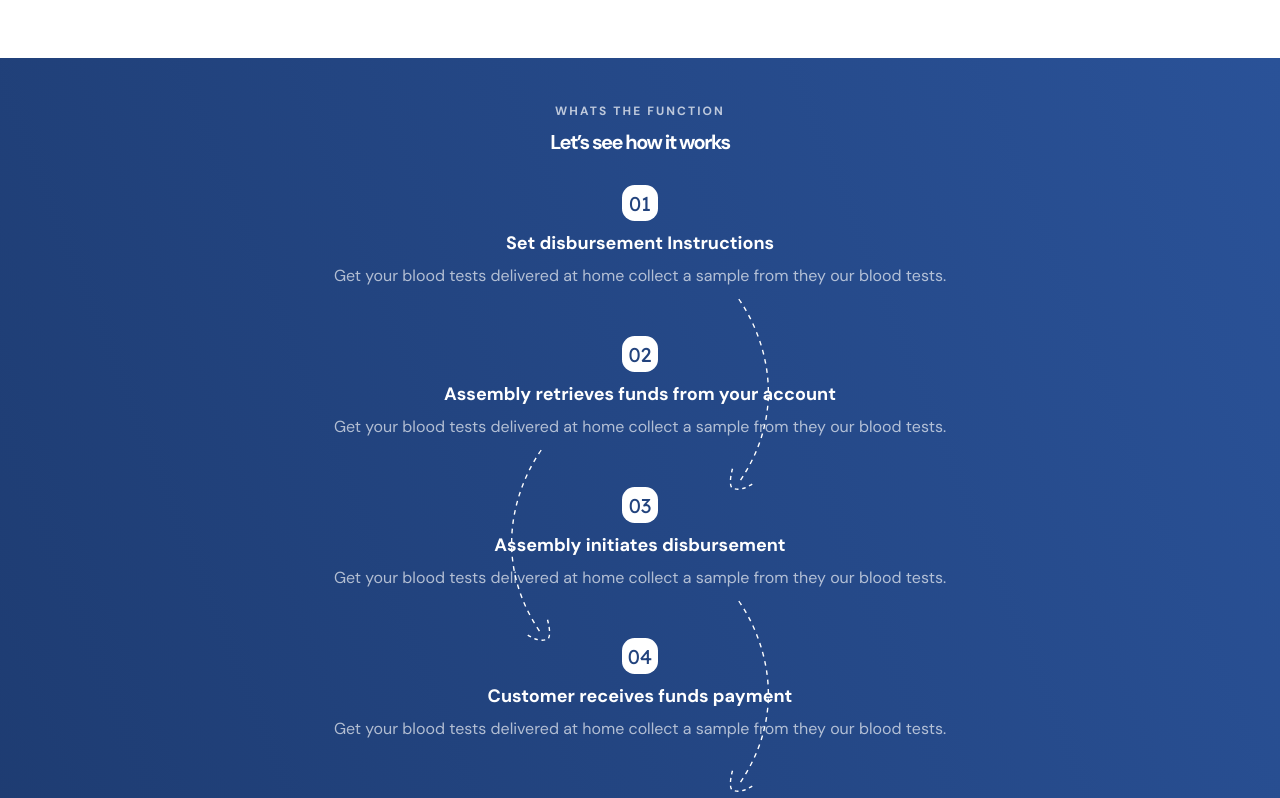
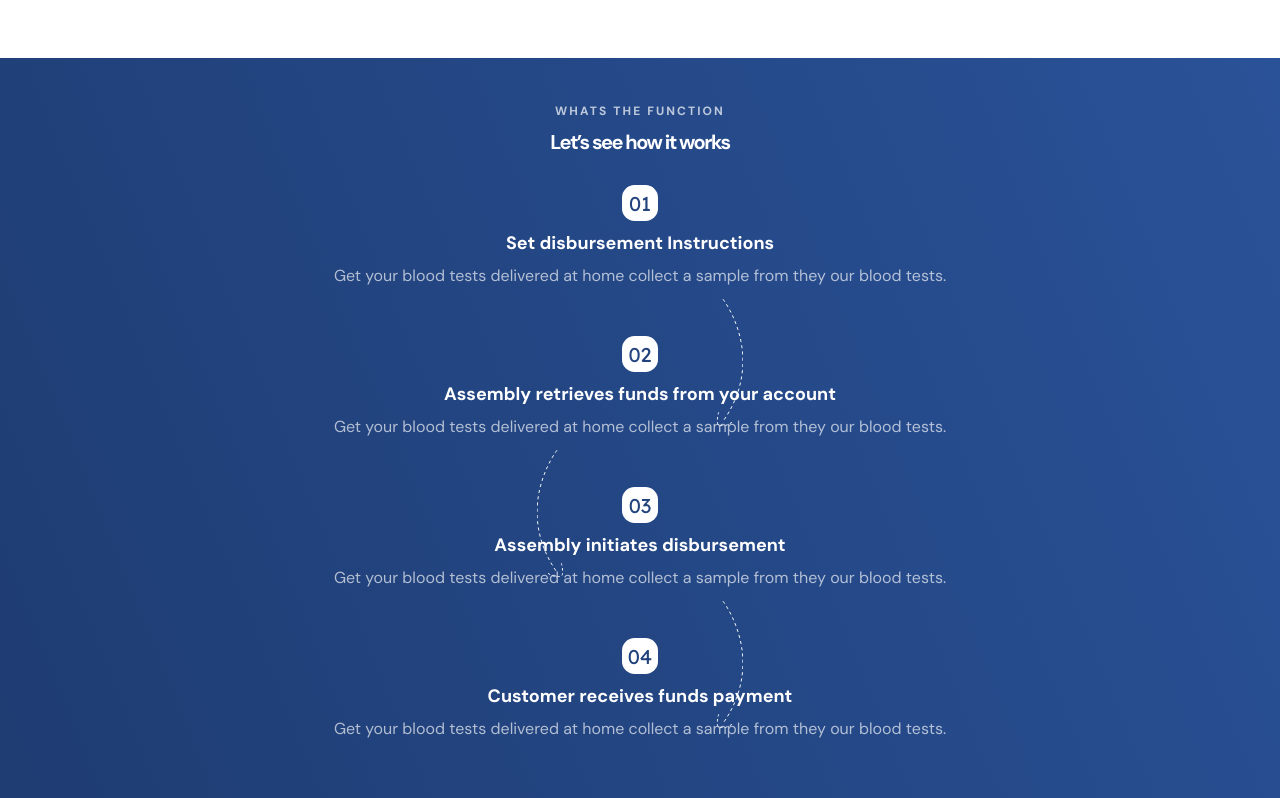
Before and after one commit to vaiperlexmar/landguru-landing, a React (Vite) app: page / in a window 1280 px wide. Shown: the part 8523-9321 px from the top of the page. Built offline with nearby package versions, Linux system fonts and the light colour scheme; data requests are answered from the project's data file.

Commit message:
style: w550px arrows in function section response

```diff
--- a/src/index.css
+++ b/src/index.css
@@ -557,3 +557,23 @@ section {
   display: inline-block;
   margin-bottom: 1.2rem;
 }
+
+@media (min-width: 550px) {
+  .function__arrow {
+    bottom: -8vw;
+    width: 12vw;
+  }
+}
+
+@media (min-width: 670px) {
+  .function__arrow {
+    bottom: -7vw;
+    width: 10vw;
+    right: calc(0% + 34vw);
+  }
+
+  .function__arrow_right {
+    left: calc(0% + 34vw);
+    transform: rotate(-90deg) scaleX(-1);
+  }
+}
```
